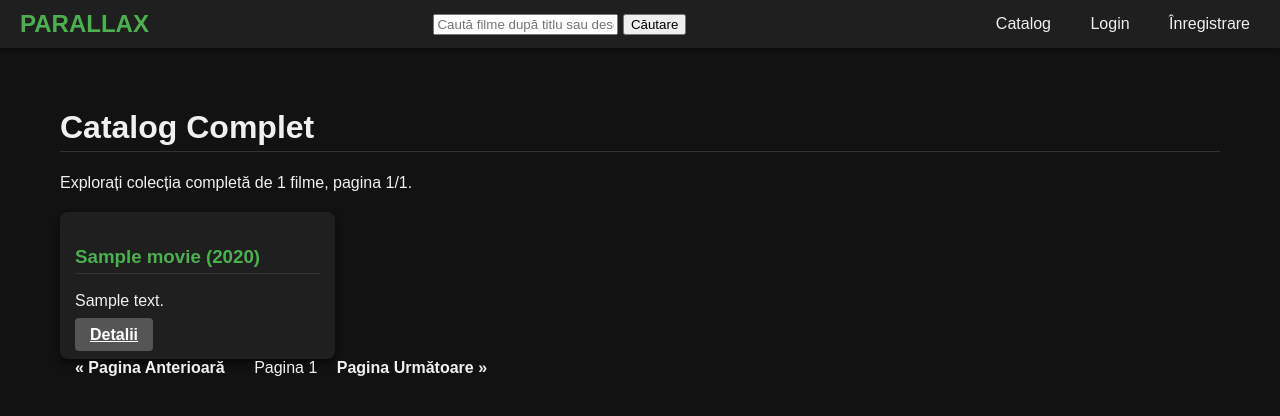
After one commit to raavar/Parallax-Movie-Universe, a Flask app: page /catalog in a window 1280 px wide. The commit adds this page. Shown: the top 416 px of the page. Run offline with Flask 3, Linux system fonts and the light colour scheme; tables that the repository leaves empty hold one stand-in row (values such as "Sample post").

Commit message:
Added a catalogue for movies

```diff
--- a/app/routes.py
+++ b/app/routes.py
@@ -25,6 +25,31 @@ def home():
 
     # Render the home template with movies and recommendations
     return render_template('index.html', title='Home', movies=movies, recommendations=recommendations)
+
+# --- Rută 2: Catalogul Complet ('/catalog') cu Paginare ---
+@app.route("/catalog", methods=['GET'])
+def catalog():
+    # Preluare numărul paginii din URL, implicit la pagina 1
+    page = request.args.get('page', 1, type=int)
+
+    # Numărul de filme pe pagină
+    PER_PAGE = 20
+
+    # Creează un obiect paginator
+    movies_paginated = Movie.query.order_by(Movie.title.asc()).paginate(
+        page=page,
+        per_page=PER_PAGE,
+        error_out=False
+    )
+
+    # Filmele pentru pagina curentă
+    movies_current_page = movies_paginated.items
+
+    return render_template('catalog.html',
+                           title='Catalog Filme',
+                           movies=movies_current_page,
+                           pagination=movies_paginated,         # Obiectul paginator
+                           current_page=page)
 
 # User registration route
 @app.route('/register', methods=['GET', 'POST'])
--- a/app/templates/base.html
+++ b/app/templates/base.html
@@ -23,6 +23,8 @@
             </form>
 
             <div class="nav-links">
+                <a href="{{ url_for('catalog') }}">Catalog</a>
+
                 {% if current_user.is_authenticated %}
                     <a href="{{ url_for('settings') }}">Setări</a>
                     <a href="{{ url_for('user_profile', user_id=current_user.id) }}">Profil</a>
--- /dev/null
+++ b/app/templates/catalog.html
@@ -0,0 +1,42 @@
+{% extends "base.html" %}
+{% block title %}Catalog Filme{% endblock %}
+
+{% block content %}
+    <div class="container catalog-page">
+        <h1>Catalog Complet</h1>
+        <p class="subtitle">Explorați colecția completă de {{ pagination.total }} filme, pagina {{ current_page }}/{{ pagination.pages }}.</p>
+
+        <section class="filters-panel">
+            </section>
+
+        <div class="movie-list-grid">
+            {% for movie in movies %}
+                <div class="movie-card">
+                    <h3><a href="{{ url_for('movie_details', movie_id=movie.id) }}">{{ movie.title }} ({{ movie.release_year }})</a></h3>
+                    <p class="description">{{ movie.description[:100] }}{% if movie.description|length > 100 %}...{% endif %}</p>
+                    <a href="{{ url_for('movie_details', movie_id=movie.id) }}" class="btn btn-secondary">Detalii</a>
+                </div>
+            {% endfor %}
+        </div>
+
+        <div class="pagination-controls mt-4">
+            {% if pagination.has_prev %}
+                <a href="{{ url_for('catalog', page=pagination.prev_num) }}" class="btn btn-sm btn-outline-primary">
+                    &laquo; Pagina Anterioară
+                </a>
+            {% else %}
+                <span class="btn btn-sm btn-outline-secondary disabled">&laquo; Pagina Anterioară</span>
+            {% endif %}
+
+            <span class="page-info mx-3">Pagina {{ current_page }}</span>
+
+            {% if pagination.has_next %}
+                <a href="{{ url_for('catalog', page=pagination.next_num) }}" class="btn btn-sm btn-outline-primary">
+                    Pagina Următoare &raquo;
+                </a>
+            {% else %}
+                <span class="btn btn-sm btn-outline-secondary disabled">Pagina Următoare &raquo;</span>
+            {% endif %}
+        </div>
+    </div>
+{% endblock %}
```
Also changed, not shown: app/templates/index.html (+14 -21 lines).
